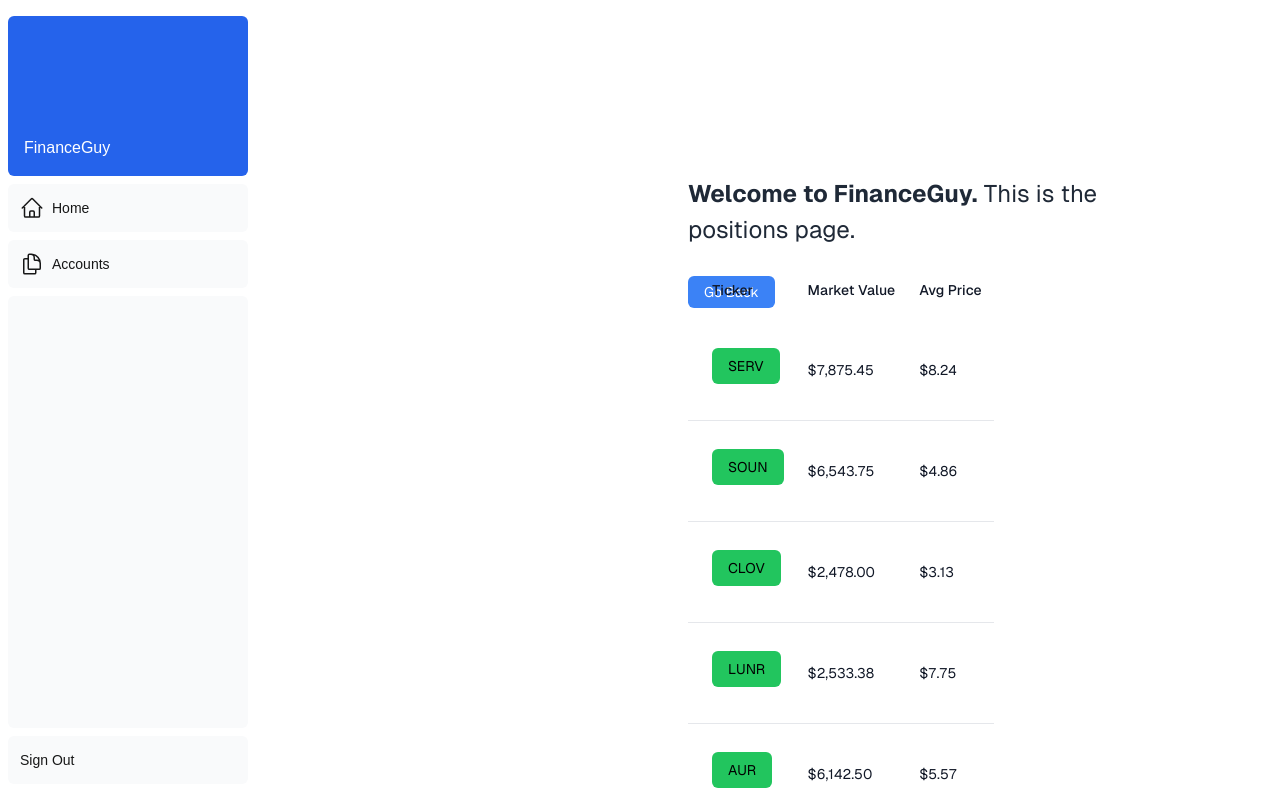
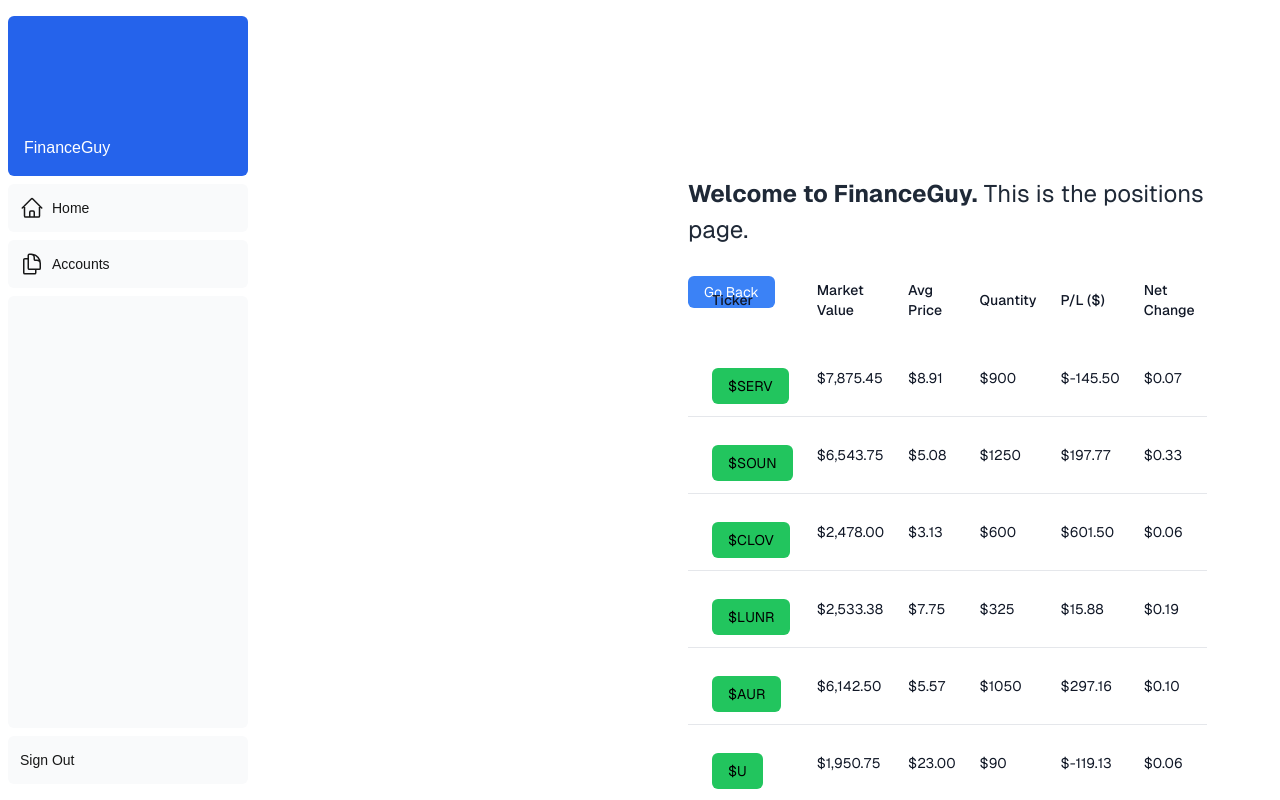
Before and after one commit to jek030/schwabApiNextJs, a Next.js app: page /accounts/33331294/positions in a window 1280 px wide. Built offline with nearby package versions, Linux system fonts and the light colour scheme; no server answers.

Commit message:
removed stupid breadcrumbs

```diff
--- a/app/accounts/[account]/page.tsx
+++ b/app/accounts/[account]/page.tsx
@@ -1,13 +1,15 @@
 import Image from "next/image";
 import {Table, TableHeader, TableColumn, TableBody, TableRow, TableCell, getKeyValue} from "@nextui-org/table";
 import { accounts }  from '@/app/lib/accounts';
-import Breadcrumbs from '@/app/accounts/[account]/positions/breadcrumbs';
+import Link from 'next/link';
+import { useRouter } from 'next/navigation'
 
-export default function Page({params} : {params: {account: string }}) {
+export default function Page({params} : {params: {account: string}}) {
 //let accs = accounts;S
 const accountNumber = params.account;
+const router  = useRouter();
 
-
+//const accounts = router.query;
 
 let positions: any[] = [];
   for (let acc in accounts) {
@@ -22,15 +24,10 @@ let positions: any[] = [];
 
   return (
     <main>
-      <Breadcrumbs
-        breadcrumbs={[
-
-          {
-            label: 'Account Number',
-            href: `/accounts/positions/${accountNumber}`
-          },
-        ]}
-      />
+      <Link className="mt-4 rounded-md bg-green-500 px-4 py-2 text-sm text-black transition-colors hover:bg-blue-400"
+            href={{pathname:  `/accounts/positions/${accountNumber}`}}>
+              {'Account Number'}
+      </Link>
     </main>
   );
 }
--- a/app/accounts/[account]/positions/breadcrumbs.tsx
+++ /dev/null
@@ -1,30 +0,0 @@
-import { clsx } from 'clsx';
-import Link from 'next/link';
-
-interface Breadcrumb {
-  label: string;
-  href: string;
-}
-
-export default function Breadcrumbs({
-  breadcrumbs,
-}: {
-  breadcrumbs: Breadcrumb[];
-}) {
-  return (
-    <nav aria-label="Breadcrumb" className="mb-6 block">
-      <ol className="mt-4 rounded-md bg-green-500 px-4 py-2 text-sm text-black transition-colors hover:bg-blue-400">
-        {breadcrumbs.map((breadcrumb, index) => (
-          <li
-            key={breadcrumb.href}
-          >
-            <Link href={breadcrumb.href}>{breadcrumb.label}</Link>
-            {index < breadcrumbs.length - 1 ? (
-              <span className="mx-3 inline-block">/</span>
-            ) : null}
-          </li>
-        ))}
-      </ol>
-    </nav>
-  );
-}
--- a/app/accounts/[account]/positions/page.tsx
+++ b/app/accounts/[account]/positions/page.tsx
@@ -3,14 +3,14 @@ import Image from "next/image";
 import {Table, TableHeader, TableColumn, TableBody, TableRow, TableCell, getKeyValue} from "@nextui-org/table";
 import { accounts as accountsFile}  from '@/app/lib/accounts';
 import Link from 'next/link';
-import Breadcrumbs from '@/app/accounts/[account]/positions/breadcrumbs';
 const axios = require("axios");
 
-export default async function Page({params} : {params: {account: string }}) {
-let accounts;
+export default async function Page({params} : {params: {account: string}}) {
 const accountNumber = params.account;
 console.log("in positions: account number passed in" +  accountNumber);
-let accessToken = "" //todo, get access token
+let accessToken : string = "" //todo, get access token
+
+let accounts;
 try {
   const res = await axios({
     method: "GET",
@@ -59,10 +59,6 @@ let positions: any[] = [];
       </header>
 
       <main className="flex flex-col gap-8 row-start-2 justify-items-center items-center sm:items-start">
-
-
-
-
           <div>
             <table className="hidden min-w-full text-gray-900 md:table">
                   <thead className="rounded-lg text-left text-sm font-normal">
@@ -76,44 +72,49 @@ let positions: any[] = [];
                       <th scope="col" className="px-3 py-5 font-medium">
                         Avg Price
                       </th>
+                      <th scope="col" className="px-3 py-5 font-medium">
+                        Quantity
+                      </th>
+                      <th scope="col" className="px-3 py-5 font-medium">
+                        P/L ($)
+                      </th>
+                      <th scope="col" className="px-3 py-5 font-medium">
+                        Net Change
+                      </th>
                     </tr>
                   </thead>
 
-
                   <tbody className="bg-white">
                     {positions.map(pos =>
-
-                      <tr
-                      className="w-full border-b py-3 text-sm last-of-type:border-none [&:first-child>td:first-child]:rounded-tl-lg [&:first-child>td:last-child]:rounded-tr-lg [&:last-child>td:first-child]:rounded-bl-lg [&:last-child>td:last-child]:rounded-br-lg"
-                    >
+                      <tr className="w-full border-b py-3 text-sm last-of-type:border-none [&:first-child>td:first-child]:rounded-tl-lg [&:first-child>td:last-child]:rounded-tr-lg [&:last-child>td:first-child]:rounded-bl-lg [&:last-child>td:last-child]:rounded-br-lg">
                         <td className="whitespace-nowrap py-3 pl-6 pr-3">
                           <div className="flex items-center gap-3">
 
-
-                          <Breadcrumbs
-                            breadcrumbs={[
-
-                              {
-                                label: `${pos.instrument.symbol}`,
-                                href: `/ticker/${pos.instrument.symbol }`,
-                              },
-                            ]}
-      />
+                            <Link className="mt-4 rounded-md bg-green-500 px-4 py-2 text-sm text-black transition-colors hover:bg-blue-400"
+                              href={{pathname:  `/ticker/${pos.instrument.symbol }`}}>
+                                ${pos.instrument.symbol}
+                            </Link>
                           </div>
                         </td>
                         <td className="whitespace-nowrap px-3 py-3">
                           ${formatter.format(pos.marketValue)}
                         </td>
                         <td className="whitespace-nowrap px-3 py-3">
-                        ${formatter.format(pos.averageLongPrice.toFixed(2))}
+                          ${formatter.format(pos.averagePrice)}
+                        </td>
+                        <td className="whitespace-nowrap px-3 py-3">
+                          ${pos.longQuantity}
+                        </td>
+                        <td className="whitespace-nowrap px-3 py-3">
+                          ${formatter.format(pos.longOpenProfitLoss)}
+                        </td>
+                        <td className="whitespace-nowrap px-3 py-3">
+                          ${formatter.format(pos.instrument.netChange)}
                         </td>
                       </tr>
                     )}
                   </tbody>
             </table>
-
-
-
           </div>
       </main>
 
--- a/app/accounts/page.tsx
+++ b/app/accounts/page.tsx
@@ -2,7 +2,6 @@ import Image from "next/image";
 import {Table, TableHeader, TableColumn, TableBody, TableRow, TableCell, getKeyValue} from "@nextui-org/table";
 import { accounts as accountsFile }  from '@/app/lib/accounts';
 import Link from 'next/link';
-import Breadcrumbs from '@/app/accounts/[account]/positions/breadcrumbs';
 
 const axios = require("axios");
 
@@ -10,6 +9,7 @@ export  default async function Page() {
   console.log("*** API CALL: ACCOUNTS ***");
   //uncomment the get and use accounts above to ignore web service
   let accounts;
+  let accessToken : string = ""
   try {
     const res = await axios({
       method: "GET",
@@ -17,7 +17,7 @@ export  default async function Page() {
       contentType: "application/json",
       headers: {
         "Accept-Encoding": "application/json",
-        Authorization: "Bearer " + "I0.b2F1dGgyLmNkYy5zY2h3YWIuY29t.fn5kDwTo8KpReIJKFTZVfiTNzwPexRyfbuFh0kDjwvg@",
+        Authorization: "Bearer " + accessToken,
         },
     });
     accounts = res.data;
@@ -83,14 +83,12 @@ export  default async function Page() {
                 >
                   <td className="whitespace-nowrap py-3 pl-6 pr-3">
                     <div className="flex items-center gap-3">
-                        <Breadcrumbs
-                            breadcrumbs={[
-                              {
-                                label: item.securitiesAccount.accountNumber,
-                                href: `/accounts/${item.securitiesAccount.accountNumber}/positions`,
-                              }
-                            ]}
-                        />
+
+                        <Link className="mt-4 rounded-md bg-green-500 px-4 py-2 text-sm text-black transition-colors hover:bg-blue-400"
+                              href={{pathname: `/accounts/${item.securitiesAccount.accountNumber}/positions`}}>
+                                      {item.securitiesAccount.accountNumber}
+                        </Link>
+
                     </div>
                   </td>
                   <td className="whitespace-nowrap py-3 pl-6 pr-3">
--- a/app/ticker/[ticker]/page.tsx
+++ b/app/ticker/[ticker]/page.tsx
@@ -6,6 +6,7 @@ export default function Page({params} : {params: {ticker: string }}) {
     let ticker: string = params.ticker;
 
     //todo : web service call to schwabapi
+  const yahooURL = "https://finance.yahoo.com/quote/" + ticker
 
   return (
 
@@ -20,6 +21,7 @@ export default function Page({params} : {params: {ticker: string }}) {
       <main className="flex flex-col gap-8 row-start-2 justify-items-center items-center sm:items-start">
 
           {"Ticker " + ticker}
+          <Link href={yahooURL}>{"Yahoo Finance"}</Link>
       </main>
 
       <footer className="row-start-3 flex gap-6 flex-wrap items-center justify-center">
```
Lines whose indentation alone changed are shown as unchanged.
